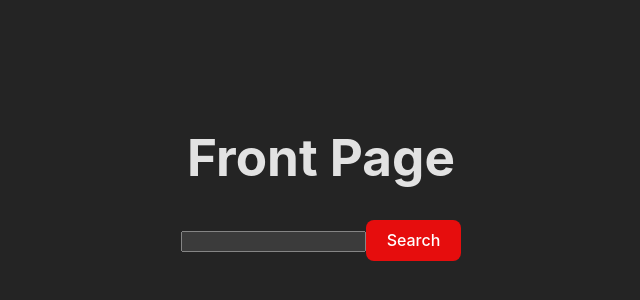
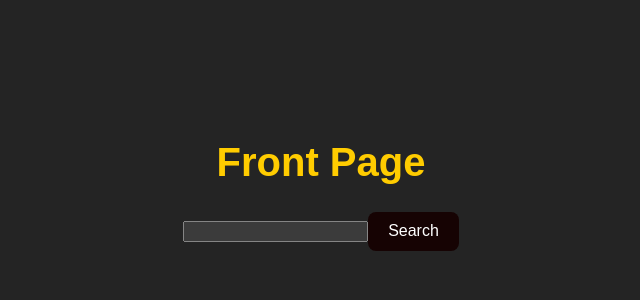
Before and after one commit to kqwang123/DummyStocks, a React (Vite) app in the folder front-end/: page / in a window 1280 px wide. Shown: the part 222-522 px from the top of the page, without its empty margins (319-959 px from the left). Built offline with nearby package versions, Linux system fonts and the light colour scheme.

Commit message:
pretty title, cool font, changed link color

```diff
--- a/front-end/src/index.css
+++ b/front-end/src/index.css
@@ -1,5 +1,5 @@
 :root {
-    font-family: Inter, system-ui, Avenir, Helvetica, Arial, sans-serif;
+    font-family: Arial, system-ui, Avenir, Helvetica, Arial, sans-serif;
     line-height: 1.5;
     font-weight: 400;
 
@@ -15,7 +15,7 @@
 
   a {
     font-weight: 500;
-    color: #64ff98;
+    color: #9064ff;
     text-decoration: inherit;
   }
   a:hover {
@@ -31,8 +31,11 @@
   }
 
   h1 {
-    font-size: 3.2em;
-    line-height: 1.1;
+    text-align: center;
+    color: #ffcc00;
+    font-size: 2.5em;
+    margin-bottom: 20px;
+
   }
 
   button {
@@ -42,7 +45,7 @@
     font-size: 1em;
     font-weight: 500;
     font-family: inherit;
-    background-color: #e60d0d;
+    background-color: #160303;
     cursor: pointer;
     transition: border-color 0.25s;
   }
```
